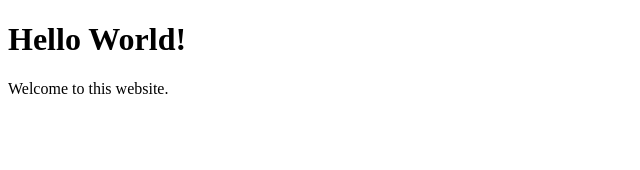
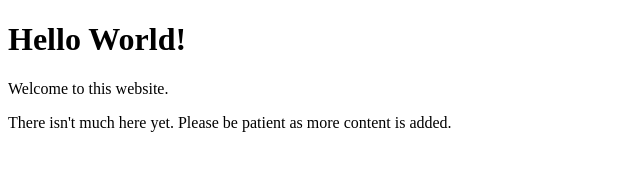
Before and after one commit to TTong519/TTong519.github.io, a plain HTML site: page index.html in a window 1280 px wide. Shown: the whole page, without its empty margins (0-640 px from the left). Drawn offline with Linux system fonts and the light colour scheme.

Commit message:
Add placeholder content to index.html

```diff
--- a/index.html
+++ b/index.html
@@ -8,5 +8,6 @@
 <body>
   <h1>Hello World!</h1>
   <p>Welcome to this website.</p>
+  <p>There isn't much here yet. Please be patient as more content is added.</p>
 </body>
 </html>
```
